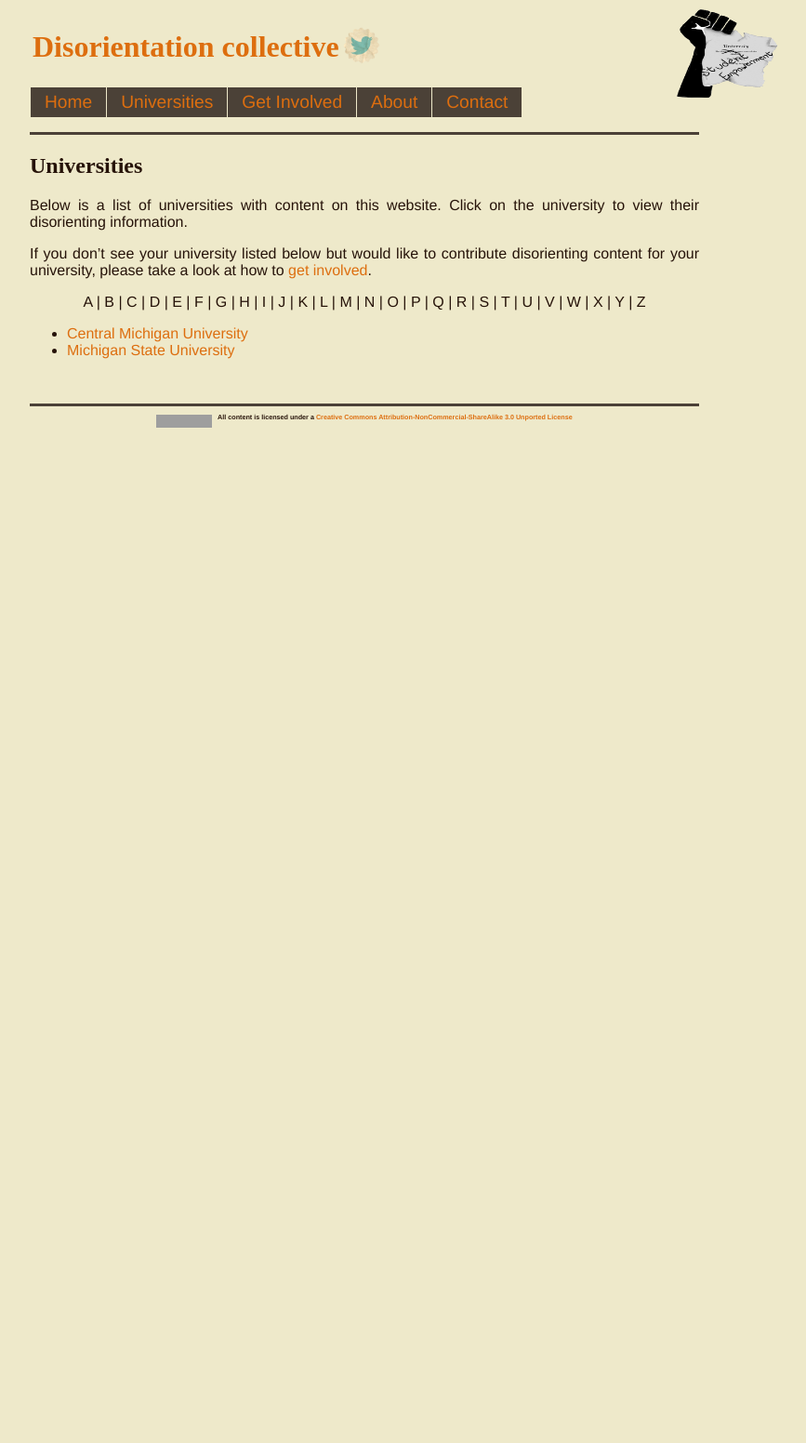
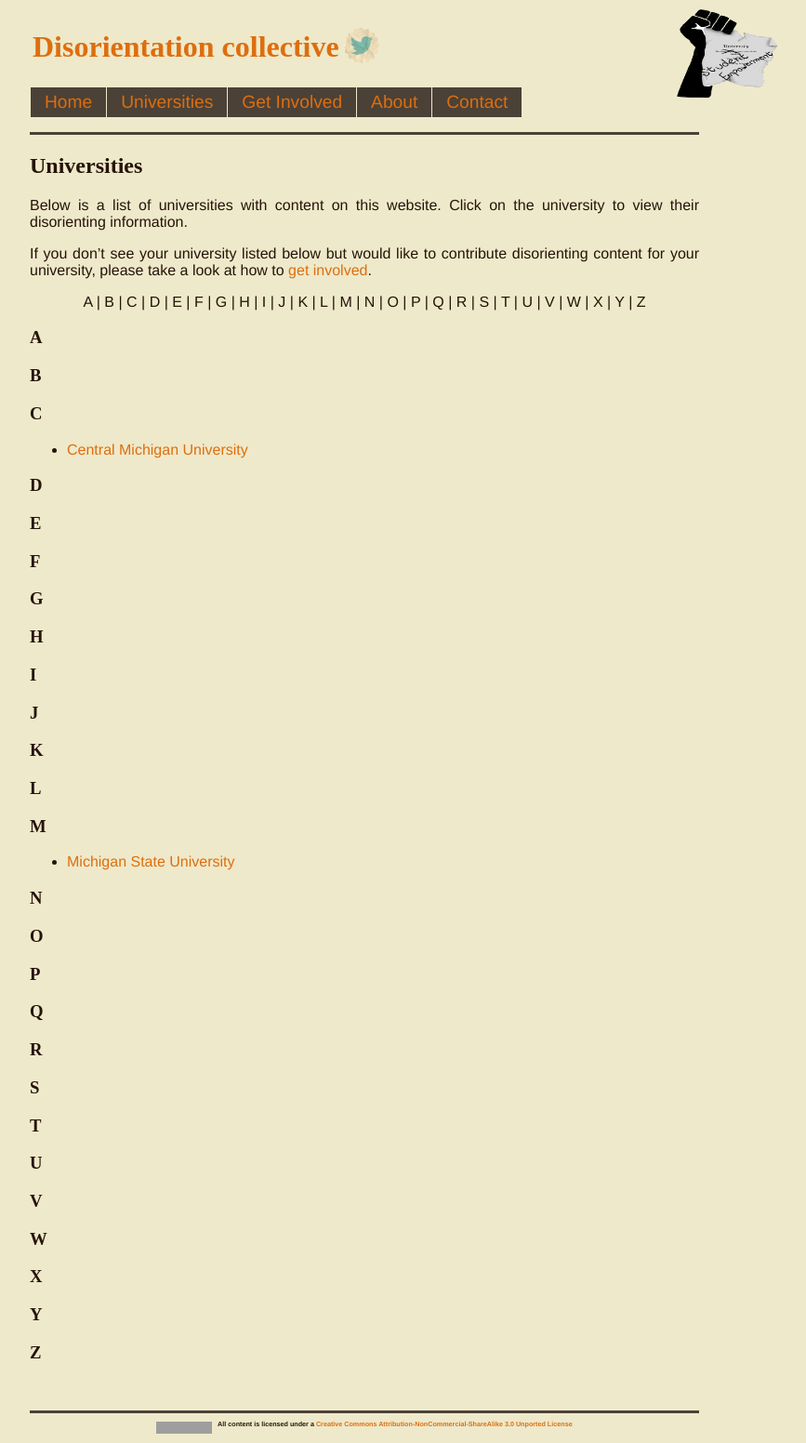
Before and after one commit to dis-orientation/dis-orientation.github.io, a Jekyll site: the page built from universities.md, in a window 1280 px wide. Shown: the whole page at 93% size, without its empty margins (248-1115 px from the left). Built offline with Jekyll 4.4.1, drawn with Linux system fonts in a browser that asks for light colours; Markdown is read by kramdown in place of the engine named in the settings; before the commit the page ends 900 px from its top, so only the background shows below that; grey boxes are pictures that could not be loaded.

Commit message:
added alphabet to body

```diff
--- a/universities.md
+++ b/universities.md
@@ -11,5 +11,58 @@
 
 <p style="text-align:center;"> A | B | C | D | E | F | G | H | I | J | K | L | M | N | O | P | Q | R | S | T | U | V | W | X | Y | Z</p>
 
+### A
+
+### B
+
+### C
+
 - [Central Michigan University](http://cmu.dis-orientation.info)
+
+### D
+
+### E
+
+### F
+
+### G
+
+### H
+
+### I
+
+### J
+
+### K
+
+### L
+
+### M
+
 - [Michigan State University](http://msu.dis-orientation.info)
+
+### N
+
+### O
+
+### P
+
+### Q
+
+### R
+
+### S
+
+### T
+
+### U
+
+### V
+
+### W
+
+### X
+
+### Y
+
+### Z
```
